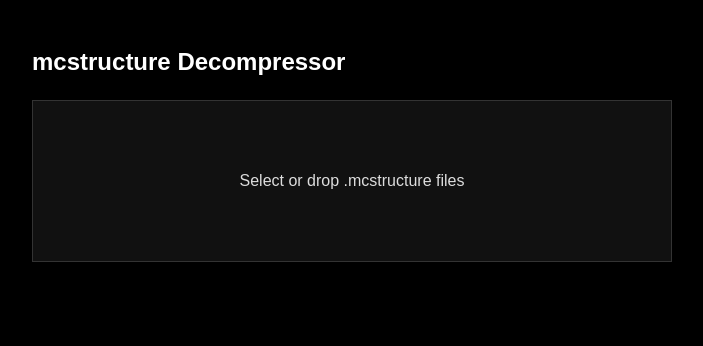
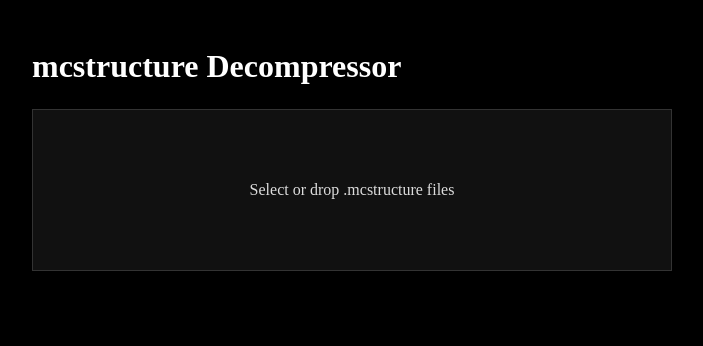
Before and after one commit to Kaim-Ru/mcstructure-decompress, a plain HTML site: page index.html in a window 1280 px wide. Shown: the whole page, without its empty margins (288-991 px from the left). Drawn offline with Linux system fonts and the light colour scheme.

Commit message:
Remove font settings
Co-Authored-By: Claude Opus 5.5 <noreply@anthropic.com>

```diff
--- a/index.html
+++ b/index.html
@@ -5,9 +5,9 @@
 <meta name="viewport" content="width=device-width, initial-scale=1">
 <title>mcstructure Decompressor</title>
 <style>
-  html, body { margin: 0; background: #000; color: #ddd; font-family: sans-serif; }
+  html, body { margin: 0; background: #000; color: #ddd; }
   main { max-width: 640px; margin: 0 auto; padding: 48px 16px; display: flex; flex-direction: column; gap: 24px; }
-  h1 { margin: 0; font-size: 24px; color: #fff; }
+  h1 { margin: 0; color: #fff; }
   label { display: flex; align-items: center; justify-content: center; min-height: 160px; border: 1px solid #333; background: #111; cursor: pointer; }
   label.over { border-color: #888; }
   input { display: none; }
```
